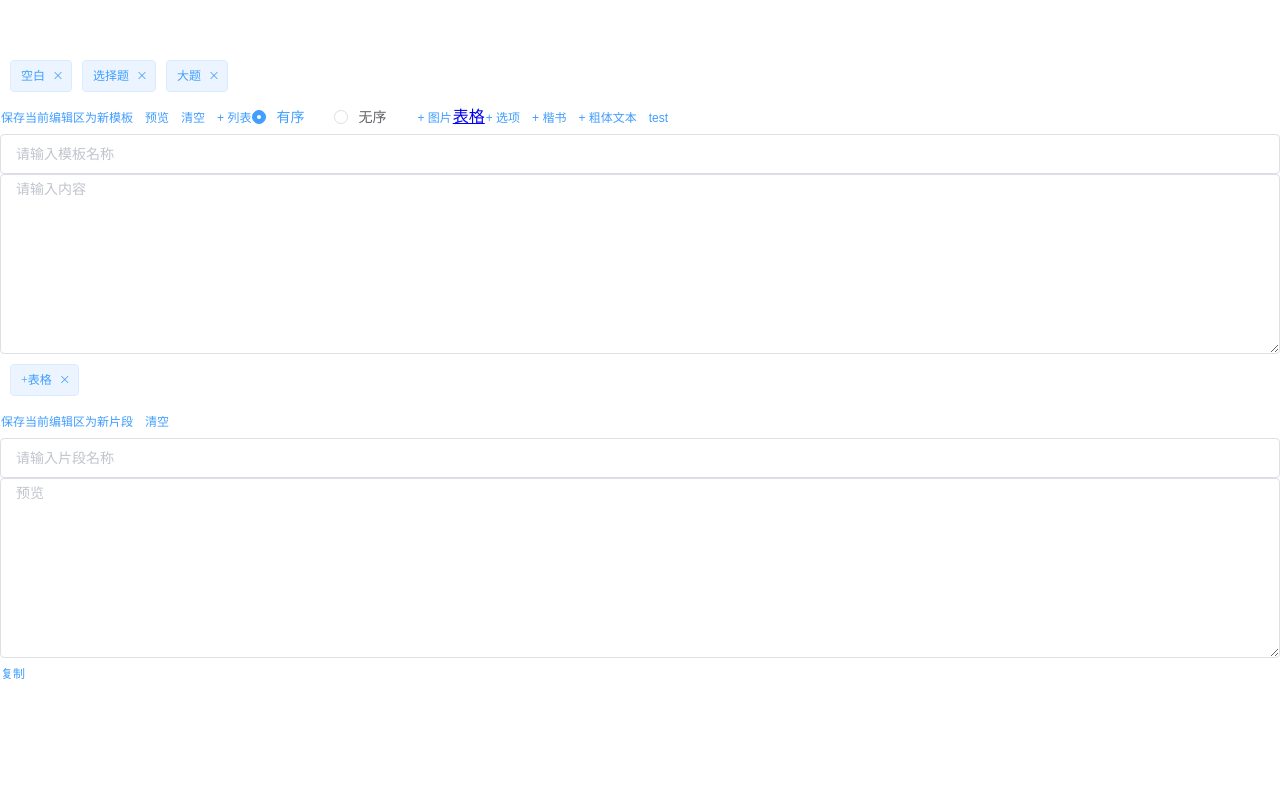
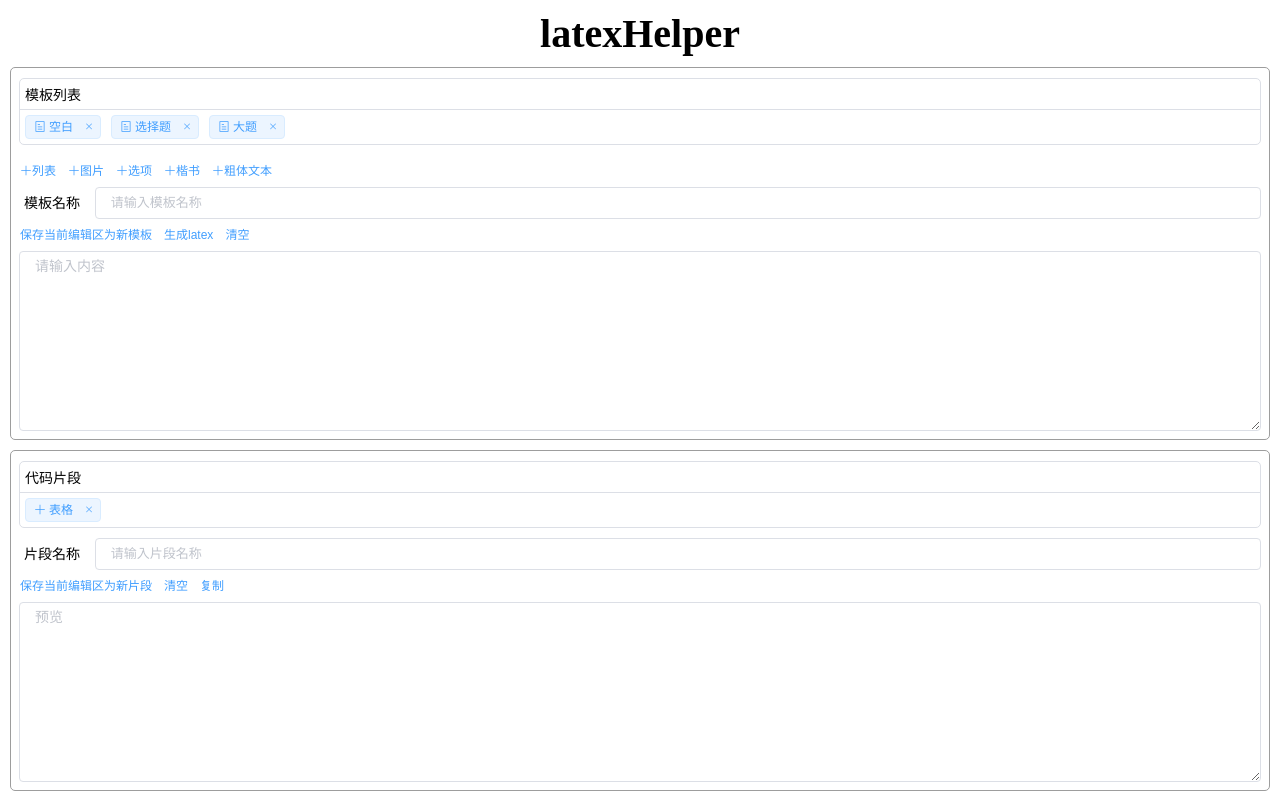
Before and after one commit to Nshcn/latexHelper, a Vue app: page / in a window 1280 px wide. Built offline with nearby package versions, Linux system fonts and the light colour scheme.

Commit message:
基本功能完成

```diff
--- a/src/components/Edit.vue
+++ b/src/components/Edit.vue
@@ -1,53 +1,71 @@
 <template>
-  <div id="app"
-       style="margin-top:50px">
-
-    <div class="templates-wrap">
+  <div id="app">
+    <header>latexHelper</header>
+    <section class="origin-section">
+      <div class="templates-wrap wrap">
+        <div class="region">
+          <div class="up-region">
+            <span>模板列表</span>
+          </div>
+          <div class="down-region">
             <el-tag v-for="item in templateStore"
                     class="template-item"
+                    size="small"
                     :key="item.name"
                     @close="deleteTemplate(item.name)"
                     @click="showTemplate(item.name)"
-              closable>{{item.name}}</el-tag>
-
+                    closable>
+              <i class="el-icon-tickets"></i>
+              {{item.name}}
+            </el-tag>
           </div>
+        </div>
+      </div>
+      <div class="insert-btn">
+        <el-button type="text"
+                   size="small"
+                   @click="addMark(listType)"><i class="el-icon-plus" />列表</el-button>
+        <!-- <el-radio v-model="listType"
+                  label="ol">有序</el-radio>
+        <el-radio v-model="listType"
+                  label="ul">无序</el-radio> -->
+        <el-button type="text"
+                   size="small"
+                   @click="addMark('fig')"><i class="el-icon-plus" />图片</el-button>
+        <!-- <a href="https://www.latex-tables.com/#"
+           target="_blank">表格</a> -->
+        <el-button type="text"
+                   size="small"
+                   @click="addMark('opt')"><i class="el-icon-plus" />选项</el-button>
+        <el-button type="text"
+                   size="small"
+                   @click="addMark('kaishu')"><i class="el-icon-plus" />楷书</el-button>
+        <el-button type="text"
+                   size="small"
+                   @click="addMark('bf')"><i class="el-icon-plus" />粗体文本</el-button>
+        <!-- <el-button type="text"
+                   size="small"
+                   @click="test">test</el-button> -->
+      </div>
+      <div class="name-input">
+        <span>模板名称</span>
+        <el-input v-model="templateName"
+                  size="small"
+                  placeholder="请输入模板名称"></el-input>
+      </div>
+      <div class="operate-area">
         <el-button type="text"
                    size="small"
                    @click="saveTemplate">保存当前编辑区为新模板</el-button>
         <el-button type="text"
                    size="small"
-               @click="preview">预览</el-button>
+                   @click="preview">生成latex</el-button>
         <el-button type="text"
                    size="small"
                    @click="originText = ''">清空</el-button>
-    <el-button type="text"
-               size="small"
-               @click="addMark(listType)">+ 列表</el-button>
-    <el-radio v-model="listType"
-              label="ol">有序</el-radio>
-    <el-radio v-model="listType"
-              label="ul">无序</el-radio>
-
-    <el-button type="text"
-               size="small"
-               @click="addMark('fig')">+ 图片</el-button>
-    <a href="https://www.latex-tables.com/#"
-       target="_blank">表格</a>
-    <el-button type="text"
-               size="small"
-               @click="addMark('opt')">+ 选项</el-button>
-    <el-button type="text"
-               size="small"
-               @click="addMark('kaishu')">+ 楷书</el-button>
-    <el-button type="text"
-               size="small"
-               @click="addMark('bf')">+ 粗体文本</el-button>
-    <el-button type="text"
-               size="small"
-               @click="test">test</el-button>
-    <el-input v-model="templateName"
-              placeholder="请输入模板名称"></el-input>
+      </div>
       <el-input type="textarea"
+                class="text-area"
                 id="edit-area"
                 placeholder="请输入内容"
                 v-model="originText"
@@ -55,24 +73,49 @@
                 @keydown.tab.native="tabInput($event)"
                 show-word-limit>
       </el-input>
+    </section>
+    <section class="latex-section">
+      <div class="insert-btn">
         <div class="latex-snippet-wrap">
+          <div class="region">
+            <div class="up-region">
+              <span>代码片段</span>
+            </div>
+            <div class="down-region">
               <el-tag v-for="item in snippetStore"
+                      size="small"
                       class="snippet-item"
                       :key="item.name"
                       @close="deleteSnippet(item.name)"
                       @click="insertSnippet(item.name)"
-              closable>{{'+'+item.name}}</el-tag>
+                      closable>
+                <i class="el-icon-plus" />
+                {{item.name}}
+              </el-tag>
+            </div>
+          </div>
+        </div>
+      </div>
 
+      <div class="name-input">
+        <span>片段名称</span>
+        <el-input v-model="snippetName"
+                  size="small"
+                  placeholder="请输入片段名称"></el-input>
       </div>
+      <div class="operate-area">
         <el-button type="text"
                    size="small"
                    @click="saveSnippet">保存当前编辑区为新片段</el-button>
         <el-button type="text"
                    size="small"
                    @click="latexCode = ''">清空</el-button>
-    <el-input v-model="snippetName"
-              placeholder="请输入片段名称"></el-input>
+        <el-button type="text"
+                   size="small"
+                   @click="copyResult">复制</el-button>
+      </div>
       <el-input type="textarea"
+                class="text-area"
                 id="preview-area"
                 placeholder="预览"
                 v-model="latexCode"
@@ -80,9 +123,8 @@
                 @keydown.tab.native="tabInput($event)"
                 show-word-limit>
       </el-input>
-    <el-button type="text"
-               size="small"
-               @click="copyResult">复制</el-button>
+    </section>
+
   </div>
 </template>
 
@@ -569,16 +611,67 @@ export default {
 </script>
 
 <style>
+#app section {
+  margin: 10px;
+  border: 1px solid #9d9d9d;
+  padding: 0px 8px 8px 8px;
+  border-radius: 5px;
+}
+#app header {
+  font-size: 40px;
+  font-weight: 800;
+  text-align: center;
+  margin: 10px;
+}
+.region {
+  /* height: 150px; */
+  background: #fff;
+  margin: 10px 0;
+  border: 1px solid #dcdfe6;
+  border-radius: 5px;
+  display: flex;
+  flex-direction: column;
+}
+.up-region {
+  padding: 5px 5px 5px 0;
+  height: 100%;
+  font-size: 14px;
+  font-weight: 500;
+  border-bottom: 1px solid #dcdfe6;
+}
+.up-region span {
+  padding-left: 5px;
+}
+.down-region {
+  /* overflow: scroll; */
+  padding: 0 5px 0 5px;
+  flex: 1;
+}
+.name-input {
+  display: flex;
+  flex-direction: row;
+}
+.name-input span {
+  font-size: 14px;
+  padding: 5px;
+  width: 70px;
+}
+.name-input .text-area {
+  flex: 1;
+}
+.text-area {
+  /* margin-top: 10px; */
+}
 * {
   margin: 0;
 }
 .templates-wrap,
 .latex-snippet-wrap {
-  padding: 10px;
+  /* padding: 10px; */
 }
 .template-item,
 .snippet-item {
-  /* margin: 0 10px 0 0 !important; */
+  margin: 5px 10px 5px 0 !important;
   cursor: pointer;
 }
 
@@ -601,4 +694,28 @@ export default {
   margin-left: 10px;
   vertical-align: bottom;
 }
+
+/* 滚动条的宽度 */
+::-webkit-scrollbar {
+  width: 5px;
+  height: 5px;
+}
+
+/* 滚动条凹槽的颜色，还可以设置边框属性 */
+::-webkit-scrollbar-track-piece {
+  /* // background-color:#f8f8f8;  // 这个不要更加好看，如果要了这个样式，没有产生滚动条的时候都会有一个框在右侧 */
+  border-radius: 2px;
+}
+
+/* 滚动条的设置 */
+::-webkit-scrollbar-thumb {
+  background-color: #dddddd;
+  background-clip: padding-box;
+  min-height: 28px;
+  border-radius: 10px;
+}
+
+::-webkit-scrollbar-thumb:hover {
+  background-color: #bbb;
+}
 </style>
```
Lines whose indentation alone changed are shown as unchanged.
